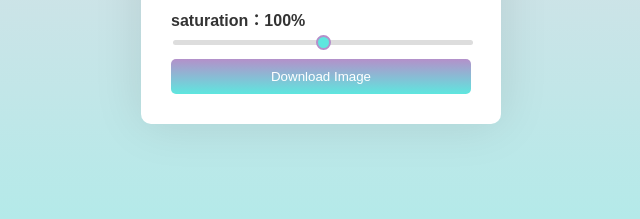
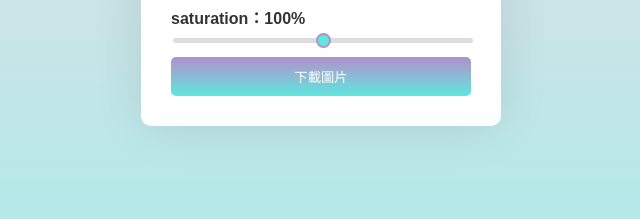
Before and after one commit to Gamerhsu/pixelate-image, a plain HTML site: page index.html in a window 1280 px wide. Shown: the part 469-688 px from the top of the page, 157-797 px from the left. Drawn offline with Linux system fonts and the light colour scheme.

Commit message:
Update index.html

```diff
--- a/index.html
+++ b/index.html
@@ -27,7 +27,7 @@
                 saturation：<span id="saturationValue">100%</span>
                 <input type="range" id="saturation" min="0" max="200" value="100">
             </label>
-            <button id="downloadButton">Download Image</button>
+            <button id="downloadButton">下載圖片</button>
         </div>
 
         <!-- 右側：畫布 -->
```
